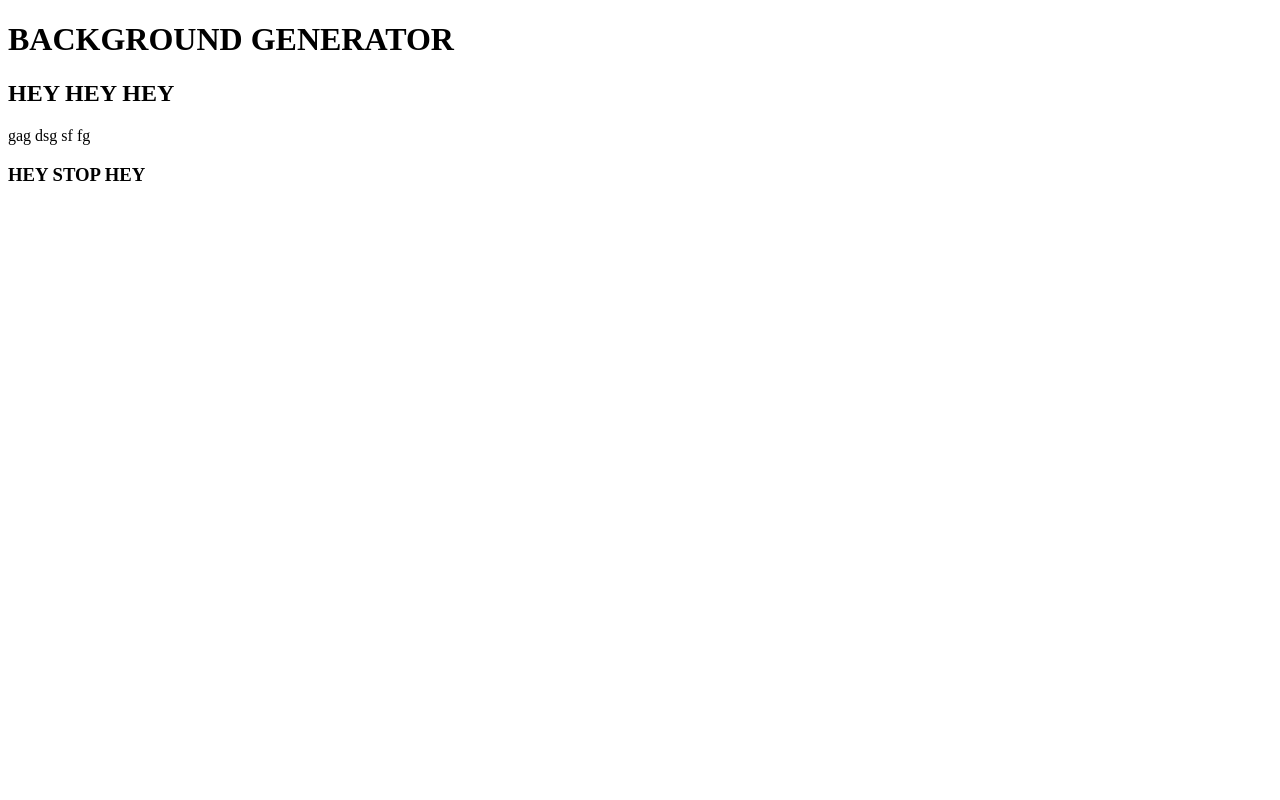
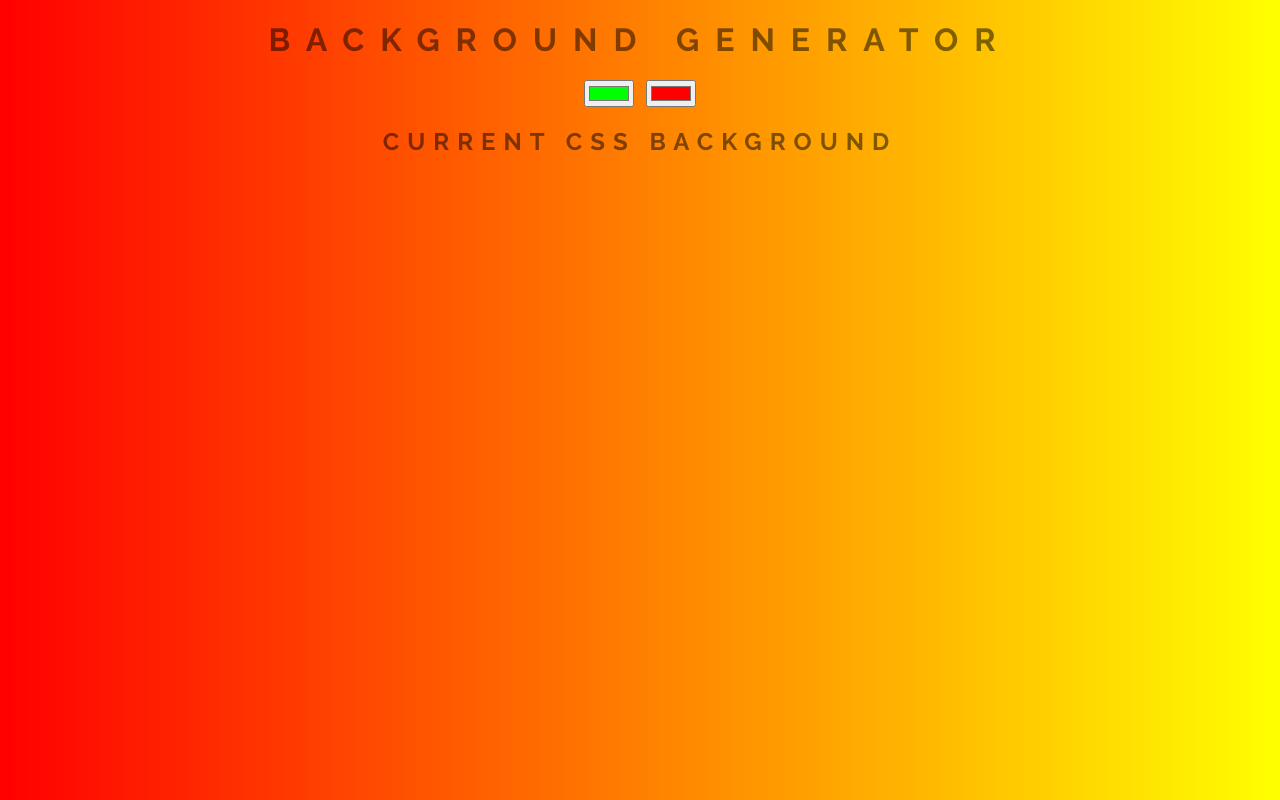
Before and after one commit to ic2505/BG2, a website: page index.html in a window 1280 px wide. Drawn offline with Linux system fonts and the light colour scheme.

Commit message:
initial commit

```diff
--- a/index.html
+++ b/index.html
@@ -4,15 +4,16 @@
     <meta charset="UTF-8">
     <meta http-equiv="X-UA-Compatible" content="IE=edge">
     <meta name="viewport" content="width=device-width, initial-scale=1.0">
-    <title>Background Generator</title>
+    <link href="https://fonts.googleapis.com/css2?family=Raleway:wght@700&display=swap" rel="stylesheet">
+    <link rel="stylesheet" href="style.css">
+    <title>Gradient Background</title>
 </head>
-<body>
-    <h1>BACKGROUND GENERATOR</h1>
-    <h2>HEY HEY HEY</h2>
-    gag
-    dsg
-    sf
-    fg
-    <h3>HEY STOP HEY</h3>
+<body id="gradient">
+    <h1>Background Generator</h1>
+    <input class="color1" type="color" name="color1" value="#00ff00" >
+    <input class="color2" type="color" name="color2" value="#ff0000" >
+    <h2>Current CSS background</h2>
+    <h3></h3>
+    <script type="text/javascript" src="script.js"></script>
 </body>
 </html>
--- a/scipt.js
+++ b/scipt.js
@@ -0,0 +1 @@
+import { without } from 'lodash';
--- /dev/null
+++ b/script.js
@@ -0,0 +1,30 @@
+var css = document.querySelector("h3");
+var color1 = document.querySelector(".color1")
+var color2 = document.querySelector(".color2")
+var body = document.getElementById("gradient")
+
+function setGradient() {
+    body.style.background = "linear-gradient(to right, " + color1.value + ", " + color2.value + ")";
+    css.textContent = body.style.background + ";";
+};
+
+color1.addEventListener("input", setGradient)
+color2.addEventListener("input", setGradient)
+
+// console.log(body);
+// console.log(css);
+// console.log(color1);
+// console.log(color2);
+
+// color1.addEventListener("input", function(){
+//     body.style.background = "linear-gradient(to right, "+ color1.value + ", "+ color2.value + ")";
+// })
+
+// color2.addEventListener("input", function(){
+//     body.style.background = "linear-gradient(to right, "+ color1.value + ", "+ color2.value + ")";
+// })
+
+
+// color2.addEventListener("input", function(){
+//     console.log(color2.value);
+// })
--- a/style.css
+++ b/style.css
@@ -0,0 +1,26 @@
+body {
+    font-family: 'Raleway', cursive;
+    color: rgba(0, 0, 0, 0.5);
+    text-align: center;
+    text-transform: uppercase;
+    letter-spacing: 0.5em;
+    top: 15%;
+    background-image: linear-gradient(to right, red, yellow);
+}
+
+h1 {
+    font-family: 600 3.5em 'Raleway' sans-serif;
+    color: rgba(0, 0, 0, 0.5);
+    text-align: center;
+    text-transform: uppercase;
+    letter-spacing: 0.5em;
+    width: 100%;
+}
+
+h3 {
+    font-family: 900 1em 'Raleway', sans-serif;
+    color: rgba(0, 0, 0, 0.5);
+    text-align: center;
+    text-transform: uppercase;
+    letter-spacing: 0.01em;
+}
```
Also changed, not shown: package.json (added, +23 -0 lines), README.md, 1 other file.
